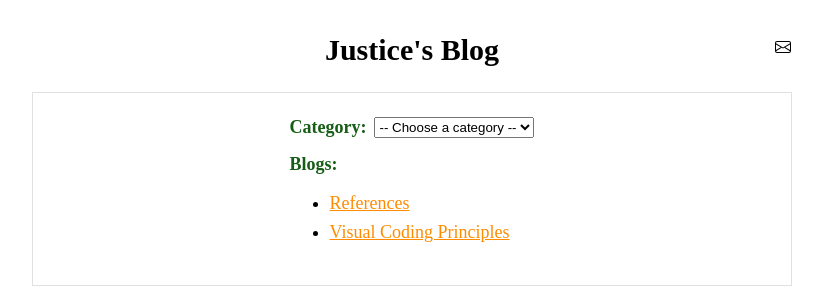
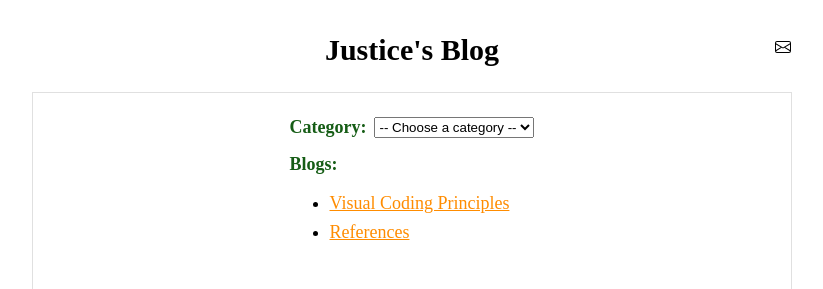
Before and after one commit to sincerelyjustice/blog, a React app: page / in a window 1280 px wide. Shown: the top 289 px of the page, without its empty margins (228-1051 px from the left). Built offline with nearby package versions, Linux system fonts and the light colour scheme.

Commit message:
feat: blogs ordered by recency, misc.

```diff
--- a/src/app/pages/home/index.js
+++ b/src/app/pages/home/index.js
@@ -4,7 +4,7 @@ import { capitalize } from '@lib/string';
 import { getSelectedValue } from '@lib/web/html';
 import { getBlogPath } from '../../../config/theme/selectors';
 import { useBlogsContext } from '../../context/blogs';
-import { getAllTags } from '../../utility/blogs';
+import { getAllTags, sortByRecency } from '../../utility/blogs';
 import styles from './index.module.css';
 
 const HomePage = () => {
@@ -45,7 +45,7 @@ const HomePage = () => {
       <div className={styles.blogsGroup}>
         <strong>Blogs:</strong>
         <ul>
-          {getMatchingBlogs().map((blog) => (
+          {sortByRecency(getMatchingBlogs()).map((blog) => (
             <li key={blog.title}>
               <Link to={getBlogPath(blog.path)}>{blog.title}</Link>
             </li>
--- a/src/app/pages/home/index.module.css
+++ b/src/app/pages/home/index.module.css
@@ -3,6 +3,7 @@
 .homeContainer {
   display: inline-flex;
   flex-direction: column;
+  min-height: 75vh;
   padding: 1.5rem 2rem;
 }
 
--- a/src/app/utility/blogs.js
+++ b/src/app/utility/blogs.js
@@ -7,3 +7,9 @@ export const getAllTags = (blogs) => {
   }
   return removeDuplicates(allTags);
 };
+
+export const sortByRecency = (blogs) => {
+  return blogs
+    .slice()
+    .sort((b1, b2) => new Date(b2.timestamp) - new Date(b1.timestamp));
+};
```
